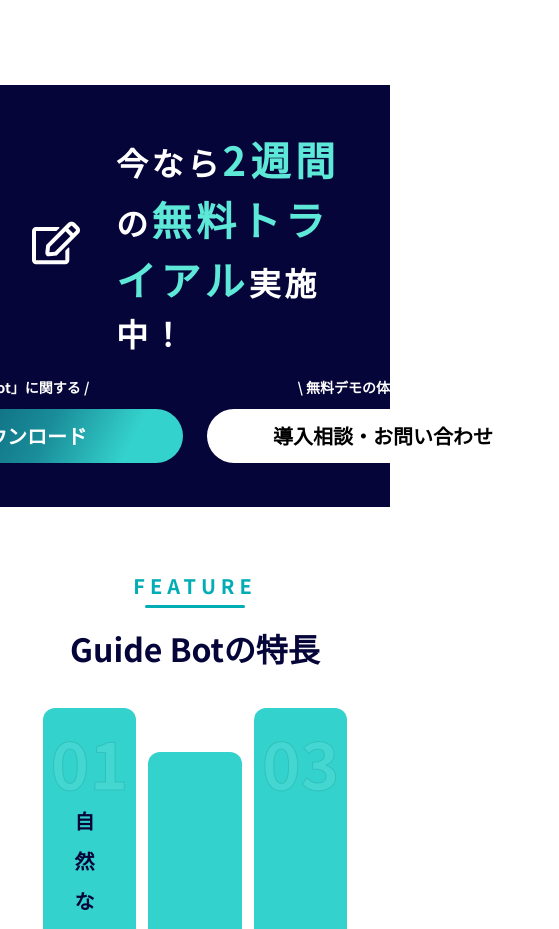
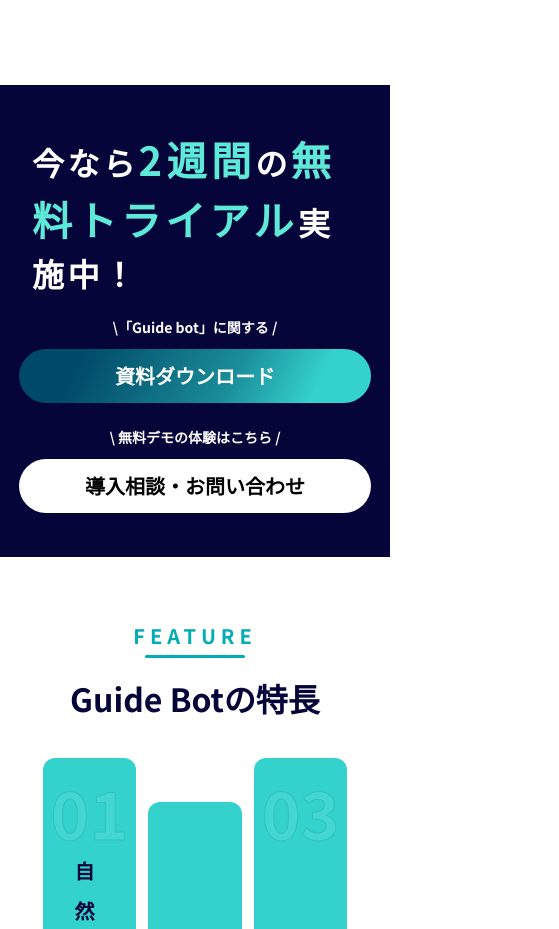
Before and after one commit to Sotatek-PhongNguyen2/Guidebot, a Next.js app: page / in a window 390 px wide. Shown: the part 3120-4049 px from the top of the page, 559 px wide, since content can reach past the window. Built offline with nearby package versions, Linux system fonts and the light colour scheme.

Commit message:
ui: add responsive for 2-big-buttons section

```diff
--- a/app/page.tsx
+++ b/app/page.tsx
@@ -22,6 +22,7 @@
   const [tab, setTab] = useState("1");
   return (
     <main className=" min-h-screen">
+      {/* TODO: remove hidden class later */}
       <div className="intro-bg w-full h-[537px] hidden">
         <div className="container mx-auto pt-10 relative">
           <nav className="flex bg-white bg-opacity-[68%] rounded-[30px] items-center px-12 justify-between">
@@ -302,8 +303,8 @@
       {/* =============================== */}
       <div className="bg-[#06053A]">
         <div className="relative container py-11 px-8 flex justify-center items-center gap-5  flex-col">
-          <div className="flex items-center">
-            <span className="text-[3rem] text-white mr-9">
+          <div className="flex items-center justify-center md:justify-start">
+            <span className="text-[3rem] text-white mr-9 hidden md:block">
               <FaRegEdit />
             </span>
             <h2
@@ -333,7 +334,7 @@
               実施中！
             </h2>
           </div>
-          <div className="flex gap-6">
+          <div className="flex gap-6 flex-col md:flex-row">
             <div className="flex flex-col justify-center items-center">
               <p className="text-sm text-white font-bold mb-3">
                 \「Guide bot」に関する /
```
